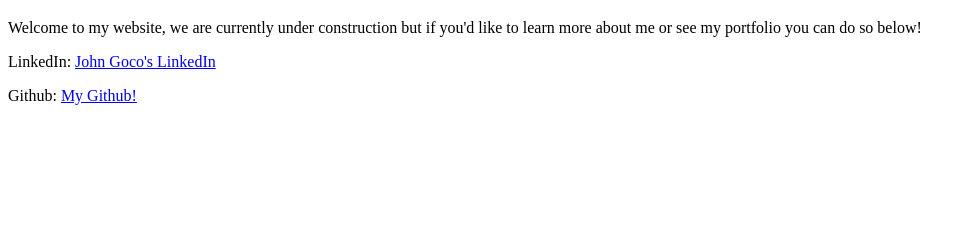
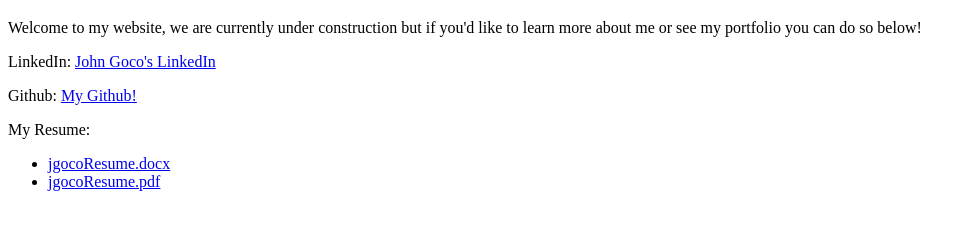
Before and after one commit to jgoco1/jgocoWebsite, a plain HTML site: page index.html in a window 1280 px wide. Shown: the part 61-290 px from the top of the page, without its empty margins (0-975 px from the left). Drawn offline with Linux system fonts and the light colour scheme.

Commit message:
Added Resume download links

```diff
--- a/index.html
+++ b/index.html
@@ -2,11 +2,16 @@
 <html lang="en-US">
   <head>
     <meta name="viewport" content="width=device-width" />
-    <title>My test page</title>
+    <title>John Goco's Web Portfolio!</title>
     <h1>John Goco's Website and Portfolio</h1>
     <p>Welcome to my website, we are currently under construction but if you'd like to learn more about me or see my portfolio you can do so below!</p>
     <p>LinkedIn: <a href = https://www.linkedin.com/in/john-goco-030526229>John Goco's LinkedIn</a></p>
     <p>Github: <a href = https://github.com/jgoco1>My Github!</a></p>
+    <p>My Resume:
+    <ul>
+        <li><a href="downloads/jgocoResume.docx">jgocoResume.docx</a></li>
+        <li><a href="downloads/jgocoResume.pdf">jgocoResume.pdf</a></li>
+    </ul></p>
   </head>
   <body>
     <!--<img src="images/Portrait1.jpg" alt="Portrait of myself" />-->
```
Also changed, not shown: 2 other files.
